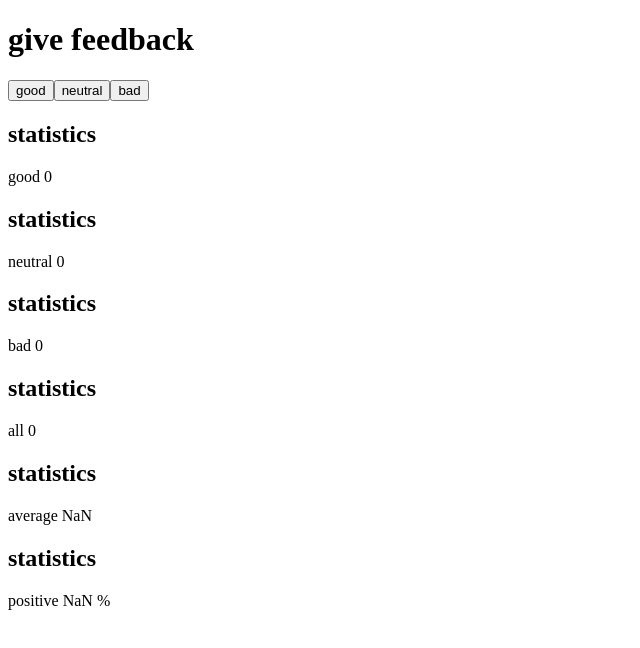
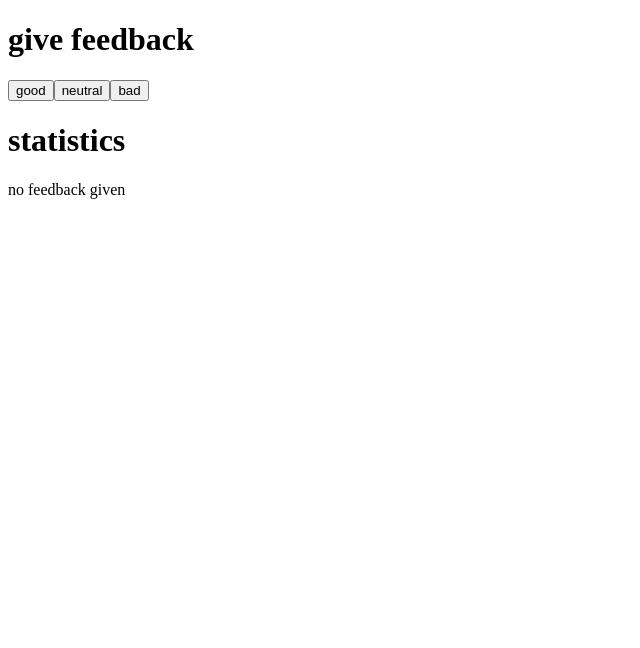
Before and after one commit to LloydRivers/FSO-Coaching, a React (Vite) app in the folder part-1/: page / in a window 1280 px wide. Shown: the top 648 px of the page, without its empty margins (0-640 px from the left). Built offline with nearby package versions, Linux system fonts and the light colour scheme.

Commit message:
1.9: unicafe step 4

```diff
--- a/part-1/src/App.jsx
+++ b/part-1/src/App.jsx
@@ -25,6 +25,8 @@ const App = () => {
 
   return (
     <>
+      {totalFeedback > 0 ? (
+        <>
           <h1>give feedback</h1>
           <button onClick={handleGoodClick}>good</button>
           <button onClick={handleNeutralClick}>neutral</button>
@@ -32,12 +34,30 @@ const App = () => {
 
           <br />
 
+          <h1>statistics</h1>
           <Statistics text="good" value={good} />
           <Statistics text="neutral" value={neutral} />
           <Statistics text="bad" value={bad} />
           <Statistics text="all" value={totalFeedback} />
           <Statistics text="average" value={(good - bad) / totalFeedback} />
-      <Statistics text="positive" value={(good / totalFeedback) * 100 + " %"} />
+          <Statistics
+            text="positive"
+            value={`${(good / totalFeedback) * 100 || 0} %`}
+          />
+        </>
+      ) : (
+        <>
+          <h1>give feedback</h1>
+          <button onClick={handleGoodClick}>good</button>
+          <button onClick={handleNeutralClick}>neutral</button>
+          <button onClick={handleBadClick}>bad</button>
+
+          <br />
+
+          <h1>statistics</h1>
+          <p>no feedback given</p>
+        </>
+      )}
     </>
   );
 };
--- a/part-1/src/Statistics.jsx
+++ b/part-1/src/Statistics.jsx
@@ -3,7 +3,6 @@ import React from "react";
 const Statistics = ({ text, value }) => {
   return (
     <>
-      <h2>statistics</h2>
       <p data-testid={text}>
         {text} {value}
       </p>
```
Also changed, not shown: 1 other file (tests, documents, lock files or other folders). Lines whose indentation alone changed are shown as unchanged.
